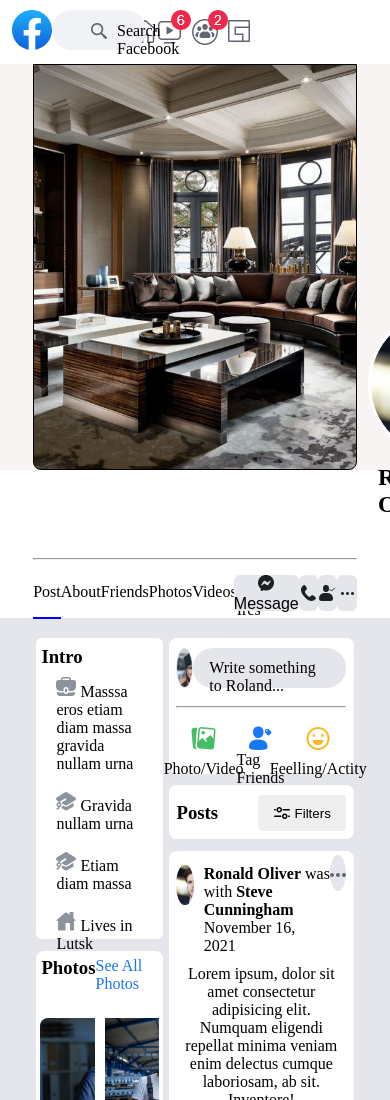
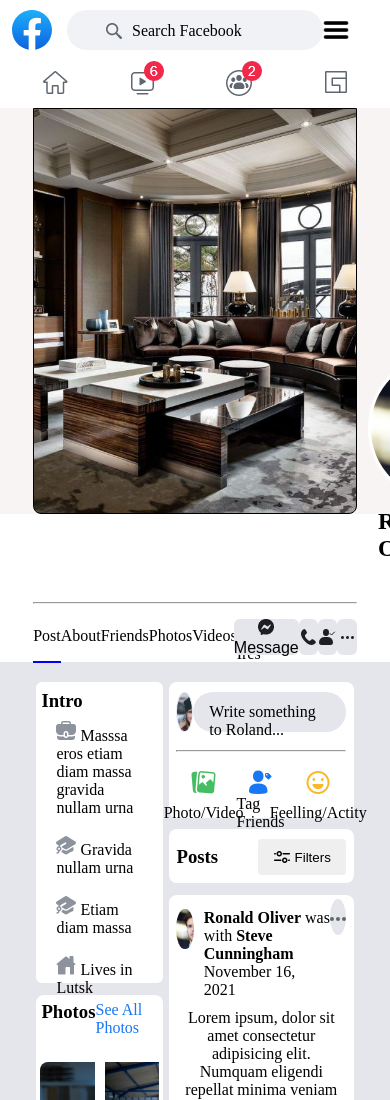
Before and after one commit to ValisherBotirov/Magic-chats, a plain HTML site: page index.html in a window 390 px wide. Shown: the top 1100 px of the page. Drawn offline with Linux system fonts and the light colour scheme.

Commit message:
Telefon versiyasini headerqigclear

```diff
--- a/queries.css
+++ b/queries.css
@@ -68,3 +68,29 @@
     margin-top: 2.5rem;
   }
 }
+
+@media (max-width: 500px) {
+  header {
+    display: flex;
+    flex-wrap: wrap;
+  }
+
+  .iconHeader-leftIcon {
+    width: 85%;
+    justify-content: start;
+    column-gap: 1.5rem;
+  }
+
+  .iconHeader-midleIcon {
+    display: flex;
+    justify-content: space-around;
+    width: 100%;
+    margin-top: 0.9rem;
+  }
+
+  .icon-media {
+    position: absolute;
+    top: 0.9rem;
+    right: -10rem;
+  }
+}
```
